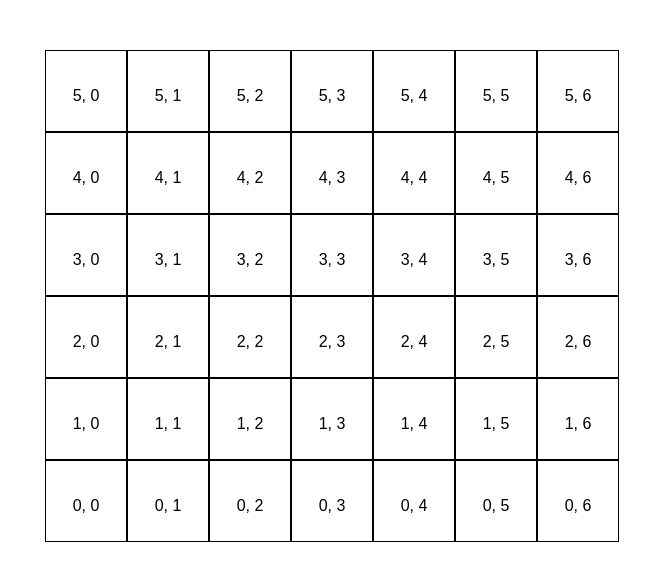
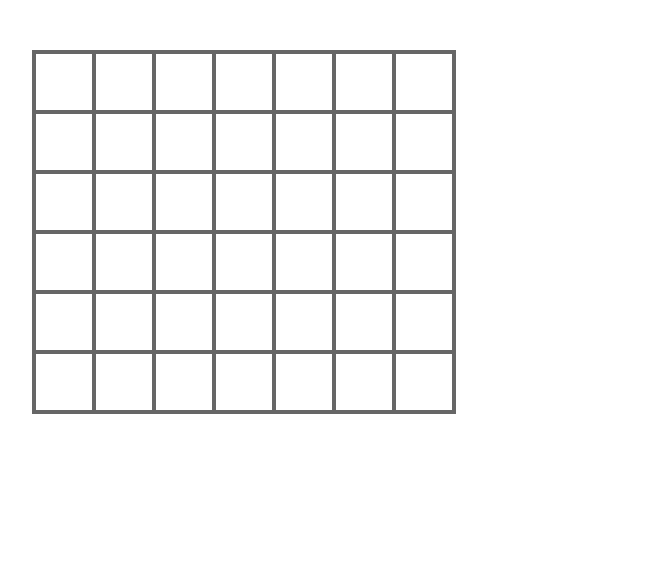
Before and after one commit to pittsblake/connect_four, a React (Create React App) app: page / in a window 1280 px wide. Shown: the top 580 px of the page, without its empty margins (308-958 px from the left). Built offline with nearby package versions, Linux system fonts and the light colour scheme.

Commit message:
refactoring gameboard state

```diff
--- a/src/App.js
+++ b/src/App.js
@@ -2,7 +2,7 @@ import React, { Component } from 'react';
 import { BrowserRouter as Router, Switch, Route } from 'react-router-dom';
 import HomePage from './components/HomePage'
 import Testing from './components/Testing'
-import ReactRedux from './components/ReactRedux'
+import Main from './components/Main'
 
 class App extends Component {
   render() {
@@ -19,7 +19,7 @@ class App extends Component {
             /> */}
             <Route
               exact path = "/"
-              component = {ReactRedux}
+              component = {Main}
             />
         </Switch>
       </Router>
--- a/src/components/GridCell.jsx
+++ b/src/components/GridCell.jsx
@@ -2,13 +2,13 @@ import React, { Component } from 'react';
 import styled from 'styled-components'
 
 const Cell = styled.div`
-    height: 40px;
+    /* height: 40px;
     width: 40px;
     border: solid thin;
     display: inline-block;
     margin: 0px;
     padding: 20px;
-    cursor: pointer;
+    cursor: pointer; */
 `
 
 
@@ -19,14 +19,11 @@ class GridCell extends Component {
         cellTaken: false
     }
 
-    // componentWillReceiveProps = async () => {
-    //     await this.props.remainCurrentPlayer
-    // }
-
 
     verticalWinLogic = () => {
+
         for(let i = 0; i <= this.props.y; i++){
-            if(this.props.x === 3 ){
+            if(this.props.x === 3 && this.props.x === this.props.player1){
                 alert('you win!')
             }
     }}
@@ -34,7 +31,9 @@ class GridCell extends Component {
 
     handleClick = () => {
         console.log(`This is coordinates ${this.props.x},${this.props.y}`)
-        this.verticalWinLogic()
+
+        // this.verticalWinLogic()
+
         if(this.state.cellTaken === true){
             this.props.remainCurrentPlayer()
         } else if(this.state.cellTaken === false) {
@@ -50,11 +49,12 @@ class GridCell extends Component {
 
     render() {
         return (
-
-                <Cell onClick={this.handleClick} style={{backgroundColor: this.state.color}} >
-                    <p>{this.props.x}, {this.props.y}</p>
+           <div>
+                <Cell
+                onClick={this.handleClick} style={{backgroundColor: this.state.color}} >
+                {this.props.setUpBoard}
                 </Cell>
-
+           </div>
         );
     }
 }
--- /dev/null
+++ b/src/components/Main.jsx
@@ -0,0 +1,117 @@
+import React, { Component } from 'react';
+import styled from 'styled-components'
+import GridCell from './GridCell'
+
+const Container = styled.div`
+   text-align: center;
+   margin: 50px auto;
+   height: 600px;
+   width: 600px;
+`
+const GameGrid = styled.div`
+display: table;
+width: auto;
+border: 2px solid #666666;
+font-size: 0px;
+`
+
+const GameRows = styled.div`
+display: table-row;
+border: 2px solid #666666;
+width: auto;
+clear: both;
+`
+
+const GameColumns = styled.div`
+float: left;
+display: table-column;
+border: 2px solid #666666;
+width: 56px;
+height: 56px;
+text-align: center;
+`
+
+const Cell = styled.div`
+height: 40px;
+width: 40px;
+border: solid thin;
+display: inline-block;
+margin: 0px;
+padding: 20px;
+cursor: pointer;
+`
+
+class Main extends Component {
+    state = {
+        player1: true,
+        player2: false,
+        board: [
+            [0, 0, 0, 0, 0, 0, 0],
+            [0, 0, 0, 0, 0, 0, 0],
+            [0, 0, 0, 0, 0, 0, 0],
+            [0, 0, 0, 0, 0, 0, 0],
+            [0, 0, 0, 0, 0, 0, 0],
+            [0, 0, 0, 0, 0, 0, 0]
+        ]
+
+    }
+
+    changePlayer = () => {
+        this.state.player1 ? this.setState({ player1: false, player2: true })
+            :
+            this.setState({ player1: !this.state.player1, player2: !this.state.player2 })
+    }
+
+    remainCurrentPlayer = () => {
+        alert('already taken')
+    }
+
+    handleClick = () => {
+        console.log(`This is coordinates ${this.props.x},${this.props.y}`)
+
+        // this.verticalWinLogic()
+
+        if(this.state.cellTaken === true){
+            this.remainCurrentPlayer()
+        } else if(this.state.cellTaken === false) {
+            if(this.props.player1){
+                this.setState({color: 'red', cellTaken: true})
+                this.props.changePlayer()
+            } else if(this.props.player2) {
+                this.setState({color: 'blue', cellTaken: true})
+                this.props.changePlayer()
+            }
+        }
+    }
+
+    render() {
+
+        const setUpBoard =
+        <Container>
+            <GameGrid>
+                {this.state.board.map((array, index) => {
+                    return <GameRows
+                        key={index}>{array.map((each, index) => {
+                            return <GameColumns key={index} className={each} onClick={this.handleClick}>{each}</GameColumns>
+                        })}</GameRows>
+                })}
+            </GameGrid>
+        </Container>
+
+        return (
+            <div >
+
+                <GridCell
+                    setUpBoard={setUpBoard}
+                    player1={this.state.player1}
+                    player2={this.state.player2}
+                    remainCurrentPlayer={this.remainCurrentPlayer}
+                    changePlayer={this.changePlayer}
+                />
+
+            </div>
+        );
+    }
+}
+
+export default Main;
--- a/src/components/ReactRedux.jsx
+++ /dev/null
@@ -1,67 +0,0 @@
-import React, { Component } from 'react';
-import styled from 'styled-components'
-import GridCell from './GridCell'
-
-const Container = styled.div`
-   text-align: center;
-   margin: 50px auto;
-   height: 600px;
-   width: 600px;
-`
-
-class ReactRedux extends Component {
-    state = {
-        player1: true,
-        player2: false,
-    }
-
-    // componentWillMount = async () => {
-    //     await this.remainCurrentPlayer
-    // }
-
-    changePlayer = () => {
-        this.state.player1 ? this.setState({player1: false, player2: true})
-        :
-        this.setState({player1: !this.state.player1, player2: !this.state.player2})
-    }
-
-    remainCurrentPlayer = () => {
-        alert('already taken')
-    }
-
-    render() {
-        const cells = [];
-
-        for(let x = 5; x >= 0; x--){
-            const row = [];
-
-            for(let y = 0; y <= 6; y++){
-                cells.push(<GridCell key={y}
-                        x={x} y={y}
-                        changePlayer={this.changePlayer}
-                        player1={this.state.player1}
-                        player2={this.state.player2}
-                        remainCurrentPlayer={this.remainCurrentPlayer}
-                        />)
-            }
-
-            cells.push(<div key={x}> {row} </div>)
-        }
-
-        return (
-            <Container >
-                {/* {
-                    this.state.grid.map((cell) => {
-                        return (
-                            <Cell>{cell}</Cell>
-                        )
-                    })
-                } */}
-
-                {cells}
-            </Container>
-        );
-    }
-}
-
-export default ReactRedux;
```
